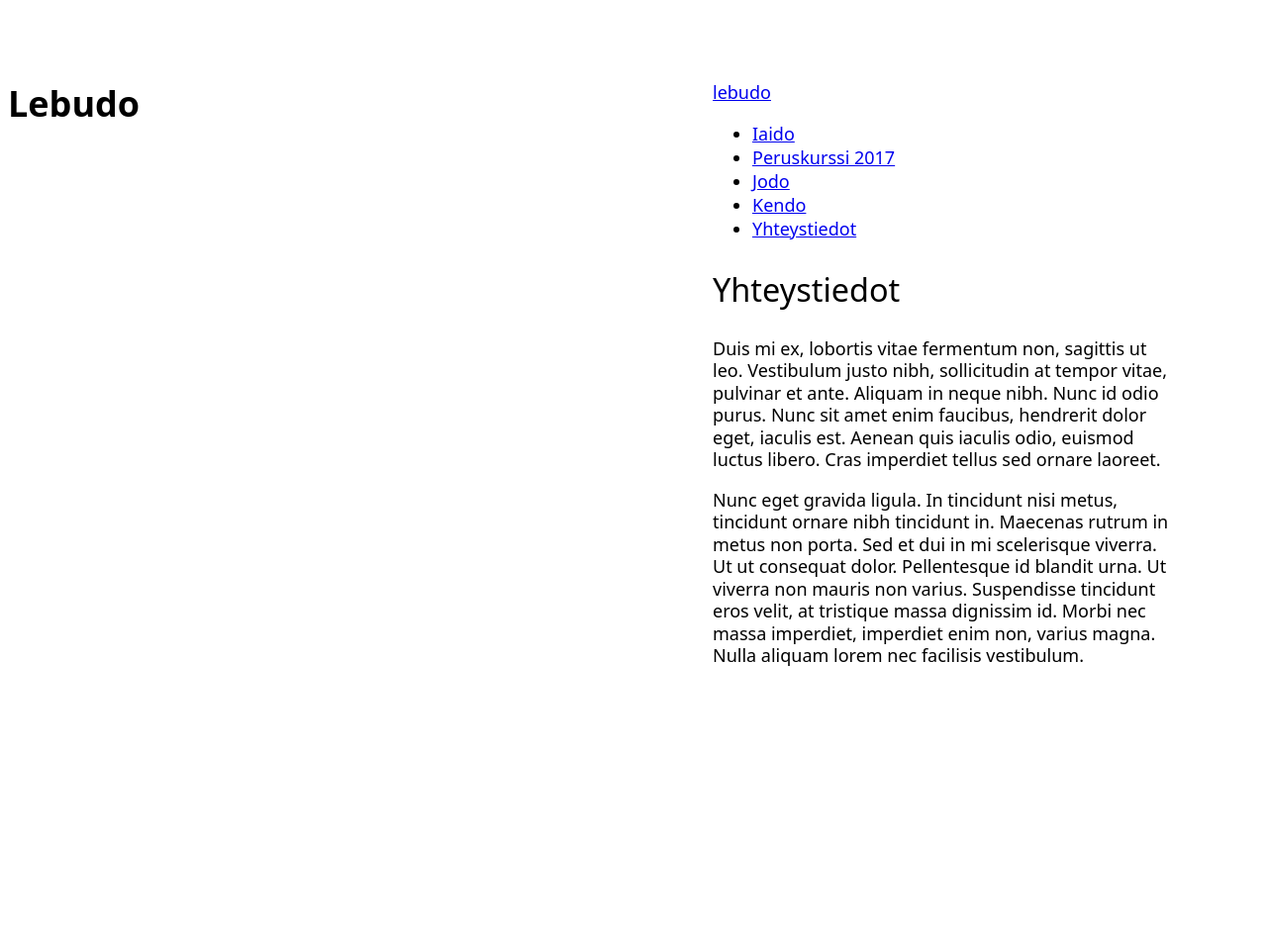
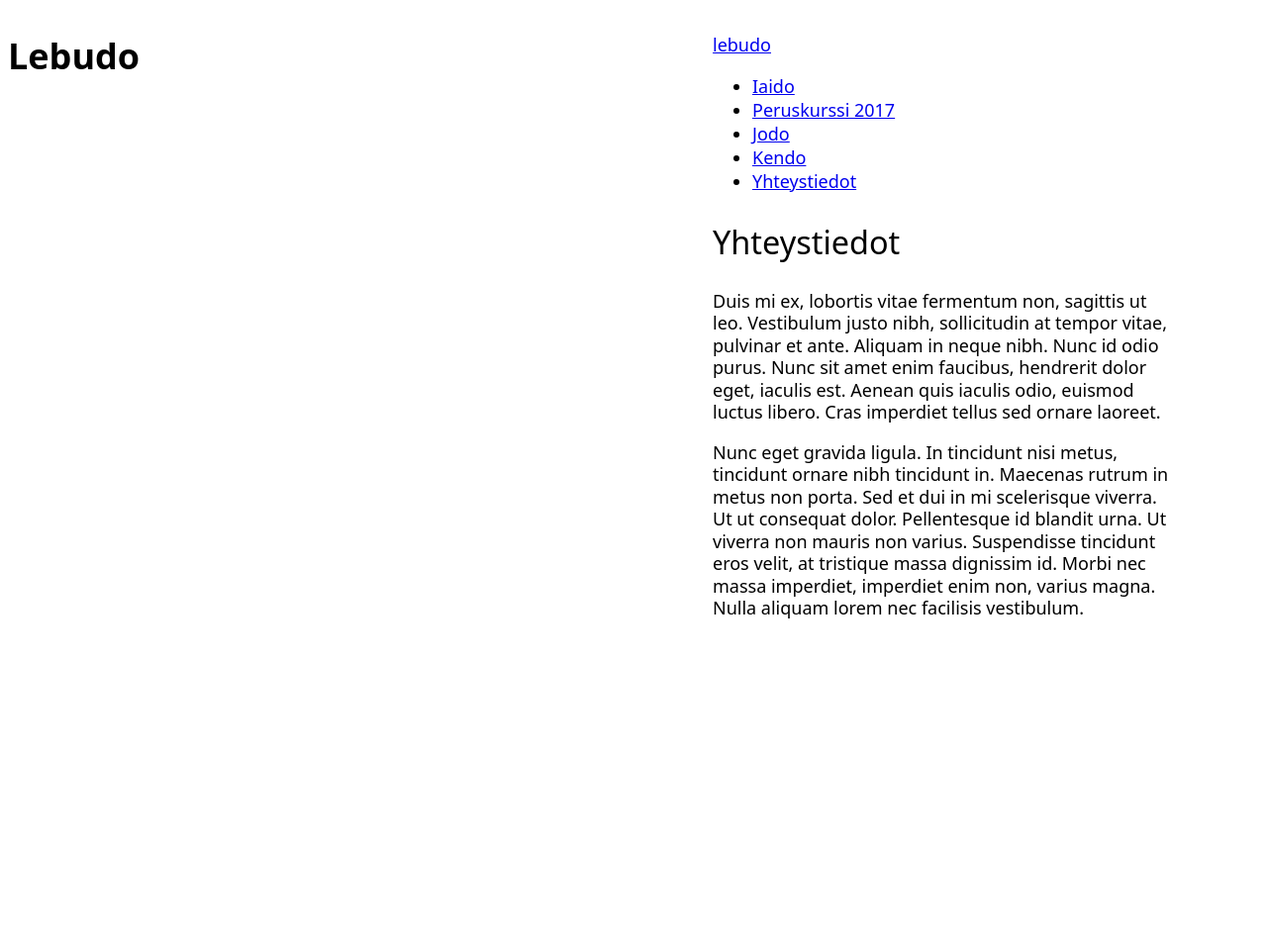
Before and after one commit to lime/lebudo, a Jekyll site: the page built from yhteystiedot.md, in a window 1280 px wide. Shown: the whole page at 99% size. Built offline with Jekyll 4.4.1, drawn with Linux system fonts in a browser that asks for light colours; after the commit the page ends 908 px from its top, so only the background shows below that.

Commit message:
Remove remaining navbar vars

```diff
--- a/assets/main.scss
+++ b/assets/main.scss
@@ -14,9 +14,6 @@ $base-font-family: system-ui,
   "Helvetica Neue",
   sans-serif;
 
-$navbar-height: 48px;
-$navbar-font-size: 16px;
-
 /*
  * Base styles
  */
@@ -27,7 +24,6 @@ html {
 }
 
 body {
-  padding-top: $navbar-height;
   min-height: 100%;
 }
 
```
